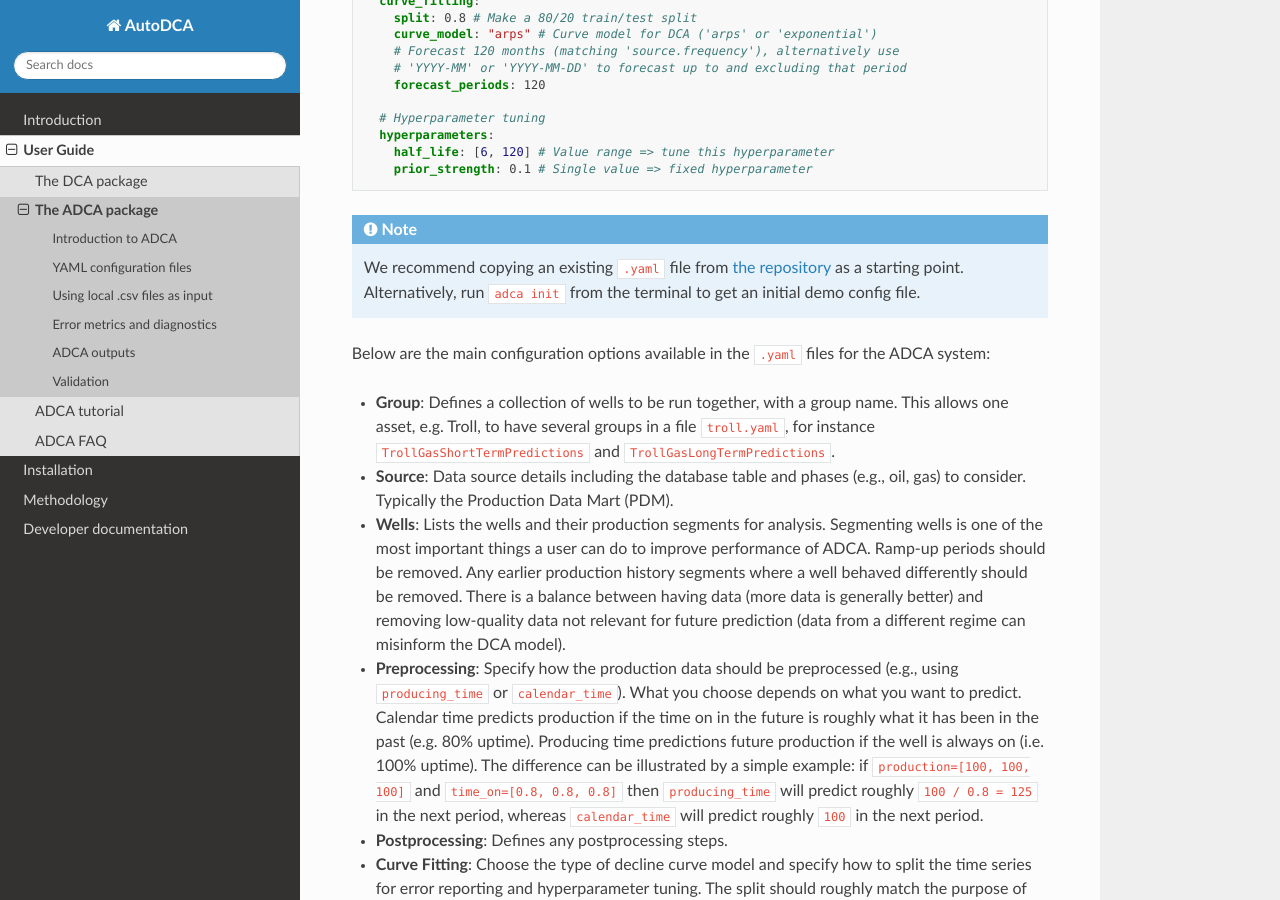
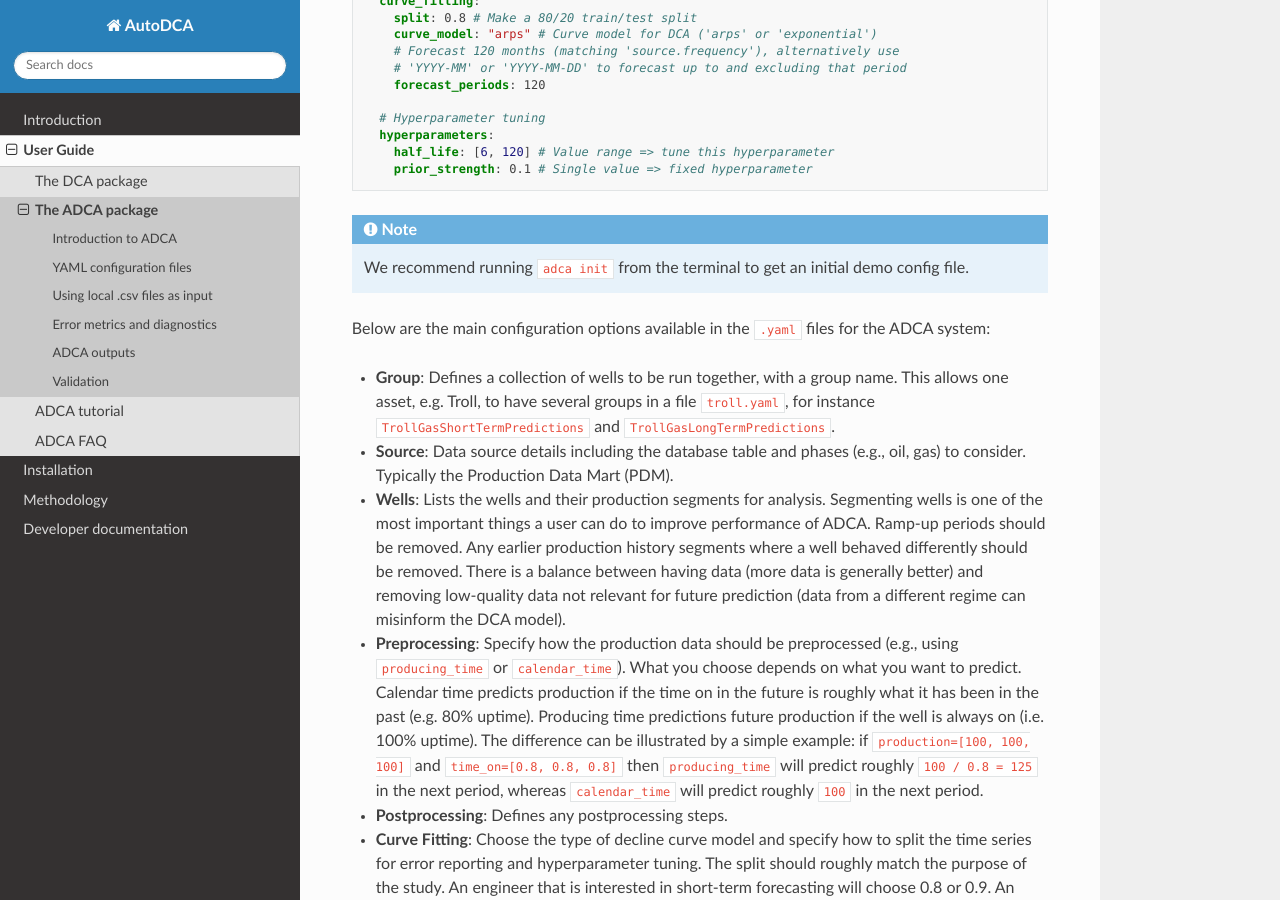
Before and after one commit to equinor/decline-curve-analysis, a Sphinx documentation site: the page built from docs/adca.rst, in a window 1280 px wide and 900 px high, scrolled down 1015 px. Built offline with Sphinx 7.4.7 and the Read the Docs theme 3.1.0, drawn with Linux system fonts in a browser that asks for light colours; pages that are not in the unit, such as notebooks, are missing from menus.

Commit message:
Remove reference to .yaml files in repo (#19)

```diff
--- a/docs/adca.rst
+++ b/docs/adca.rst
@@ -60,8 +60,7 @@ Here is a minimal example of a ``.yaml`` configuration file for ADCA package.
        prior_strength: 0.1 # Single value => fixed hyperparameter
 
 .. note::
-   We recommend copying an existing ``.yaml`` file from `the repository <https://github.com/equinor/decline-curve-analysis>`_ as a starting point.
-   Alternatively, run ``adca init`` from the terminal to get an initial demo config file.
+   We recommend running ``adca init`` from the terminal to get an initial demo config file.
 
 Below are the main configuration options available in the ``.yaml`` files for the ADCA system:
 
```
